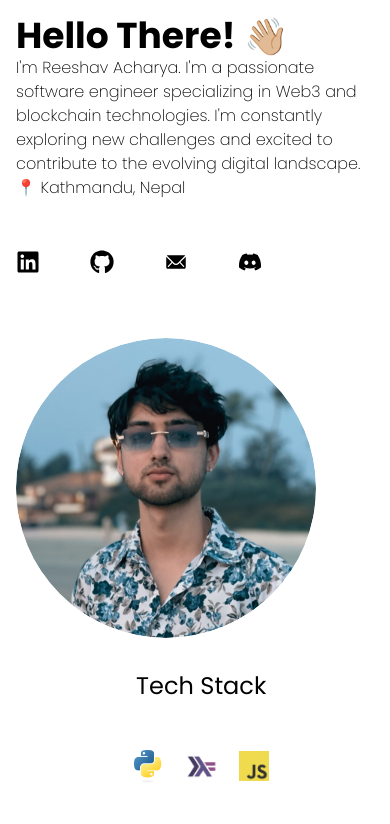
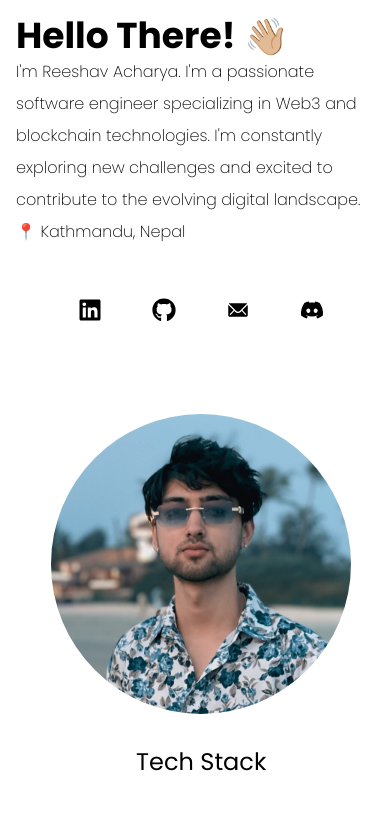
Before and after one commit to reeshavacharya/portfolio, a Next.js app: page / in a window 390 px wide. Shown: the top 824 px of the page. Built offline with nearby package versions, Linux system fonts and the light colour scheme.

Commit message:
Make top components responsive

```diff
--- a/src/app/page.tsx
+++ b/src/app/page.tsx
@@ -2,6 +2,7 @@ import AboutMe from "@/components/AboutMe";
 import Contact from "@/components/Contact";
 import Education from "@/components/Education";
 import Hello from "@/components/Hello";
+import Mugshot from "@/components/mugshot";
 import Projects from "@/components/Projects";
 import TechStack from "@/components/TechStack";
 
@@ -10,6 +11,9 @@ export default function Home() {
     <div>
       <div className="grid items-center justify-items-center min-w-screen min-h-screen gap-8 p-4 sm:p-6 lg:p-6">
         <Hello />
+        <div className="block md:hidden">
+          <Mugshot />
+        </div>
         <TechStack />
         <AboutMe />
         <Projects />
--- a/src/components/AboutMe.tsx
+++ b/src/components/AboutMe.tsx
@@ -11,7 +11,7 @@ const AboutMe = () => {
           <h1 className="poppins-regular text-4xl font-bold">About Me</h1>
           <h1 className="text-5xl lg:text-5xl sm:text-6xl">👦🏻</h1>
         </div>
-        <p className="poppins-regular text-base lg:text-lg">
+        <p className="poppins-semibold lg:text-md leading-loose">
           I am a dedicated software engineer with a passion for Web3, Blockchain
           and Decentralized Finance. With a solid foundation in developing
           decentralized applications (DApps), smart contracts, web applications,
--- a/src/components/Hello.tsx
+++ b/src/components/Hello.tsx
@@ -14,17 +14,20 @@ const Hello = () => {
               </h1>
               <h1 className="text-4xl sm:text-5xl lg:text-6xl">👋🏼</h1>
             </div>
-            <p className="poppins-semibold">
+            <p className="poppins-semibold leading-loose">
               I&apos;m Reeshav Acharya. I&apos;m a passionate software engineer
               specializing in Web3 and blockchain technologies. I&apos;m
               constantly exploring new challenges and excited to contribute to
               the evolving digital landscape.
             </p>
-            <p className="poppins-semibold"></p>
-            <p className="poppins-extralight">📍 Kathmandu, Nepal</p>
-            <Contact />
+            <p className="poppins-extralight leading-loose">
+              📍 Kathmandu, Nepal
+            </p>
+            <div className="grid justify-center lg:justify-start">
+              <Contact />
+            </div>
           </div>
-          <div className="flex justify-center justify-center">
+          <div className="hidden md:grid justify-center">
             <div className="circular-frame w-48 h-48 sm:w-64 sm:h-64 lg:w-72 lg:h-72">
               <Image
                 src={mugshot}
--- /dev/null
+++ b/src/components/mugshot.tsx
@@ -0,0 +1,13 @@
+import mugshot from "../../public/mugshot.jpeg";
+import Image from "next/image";
+
+const Mugshot = () => {
+  return (
+    <>
+      <div className="circular-frame w-48 h-48 sm:w-64 sm:h-64 lg:w-72 lg:h-72">
+        <Image src={mugshot} alt="Profile Photo" width={300} height={300} />
+      </div>
+    </>
+  );
+};
+export default Mugshot;
```
